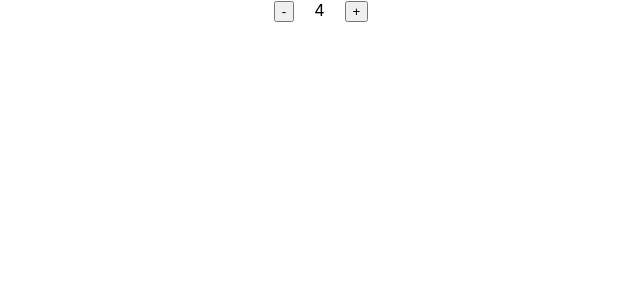
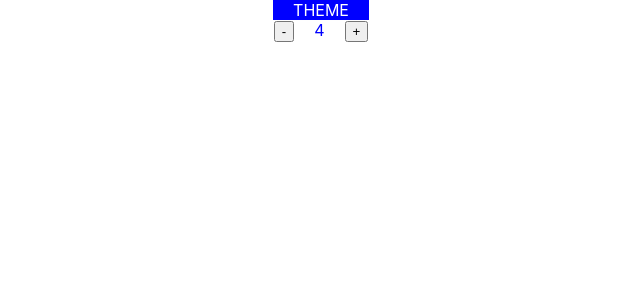
Before and after one commit to sasban9/react2023, a React (Create React App) app: page / in a window 1280 px wide. Shown: the top 300 px of the page, without its empty margins (319-959 px from the left). Built offline with nearby package versions, Linux system fonts and the light colour scheme.

Commit message:
multiple state vars

```diff
--- a/src/App.js
+++ b/src/App.js
@@ -1,25 +1,30 @@
-import './App.css';
+import "./App.css";
 import { useState } from "react";
 import React from "react";
 
 function App() {
-  const [count, setCount] = useState(() => {
-    console.log("runs only first time")
-    return 4;
-  });
+  const [state, setState] = useState({ count: 4, theme: "blue" });
+  const count = state.count;
+  const theme = state.theme;
 
   const decrementCount = () => {
-    if(count > 1)setCount(prevCount => prevCount - 1);
-  }
+    if (count > 1)
+      setState((prevState) => {
+        return { ...prevState, count: prevState.count - 1, theme: "blue" };
+      });
+  };
 
   const incrementCount = () => {
-    setCount(prevCount => prevCount + 1);
-  }
+    setState((prevState) => {
+      return { ...prevState, count: prevState.count + 1, theme: "red" };
+    });
+  };
 
   return (
     <div className="App">
+      <span style={{ background: theme, color: "white", padding: '0 20px' }}>THEME</span><br></br>
       <button onClick={decrementCount}>-</button>
-      <span style={{padding:"0 20px"}}>{count}</span>
+      <span style={{ padding: "0 20px", color: theme }}>{count}</span>
       <button onClick={incrementCount}>+</button>
     </div>
   );
```
